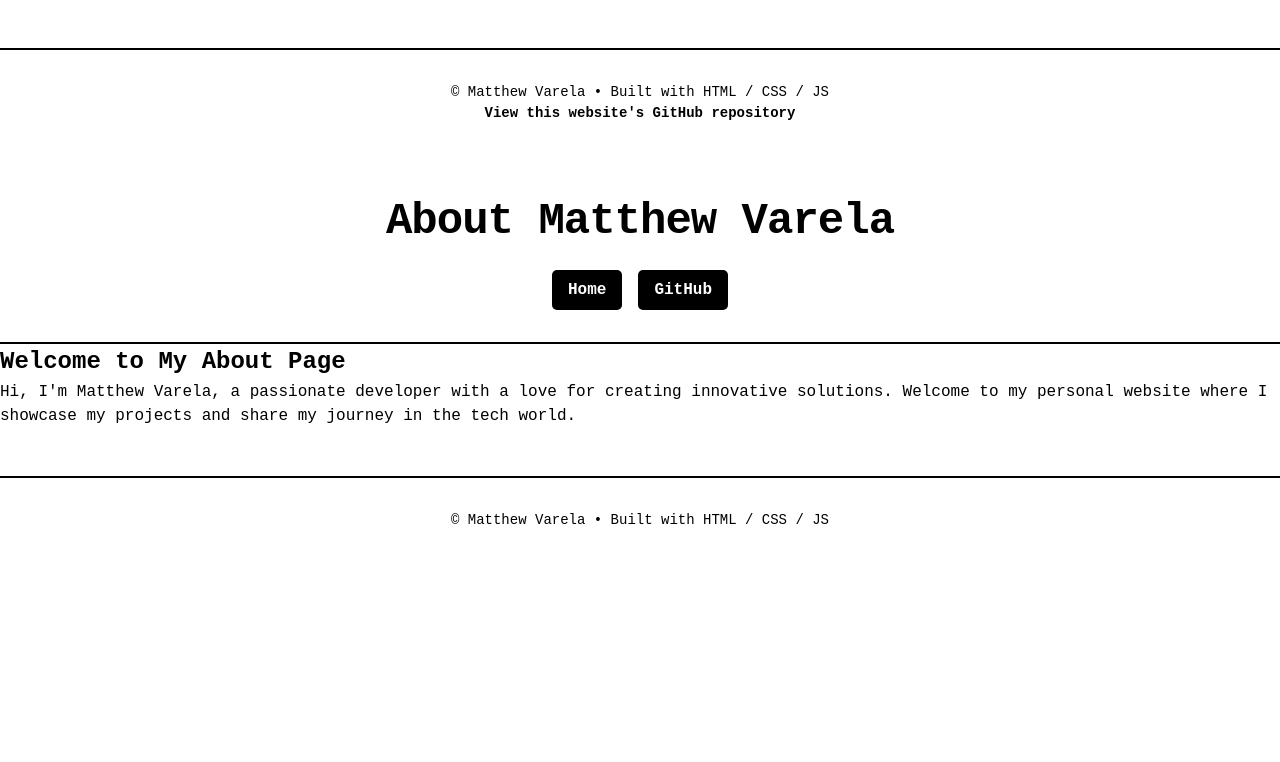
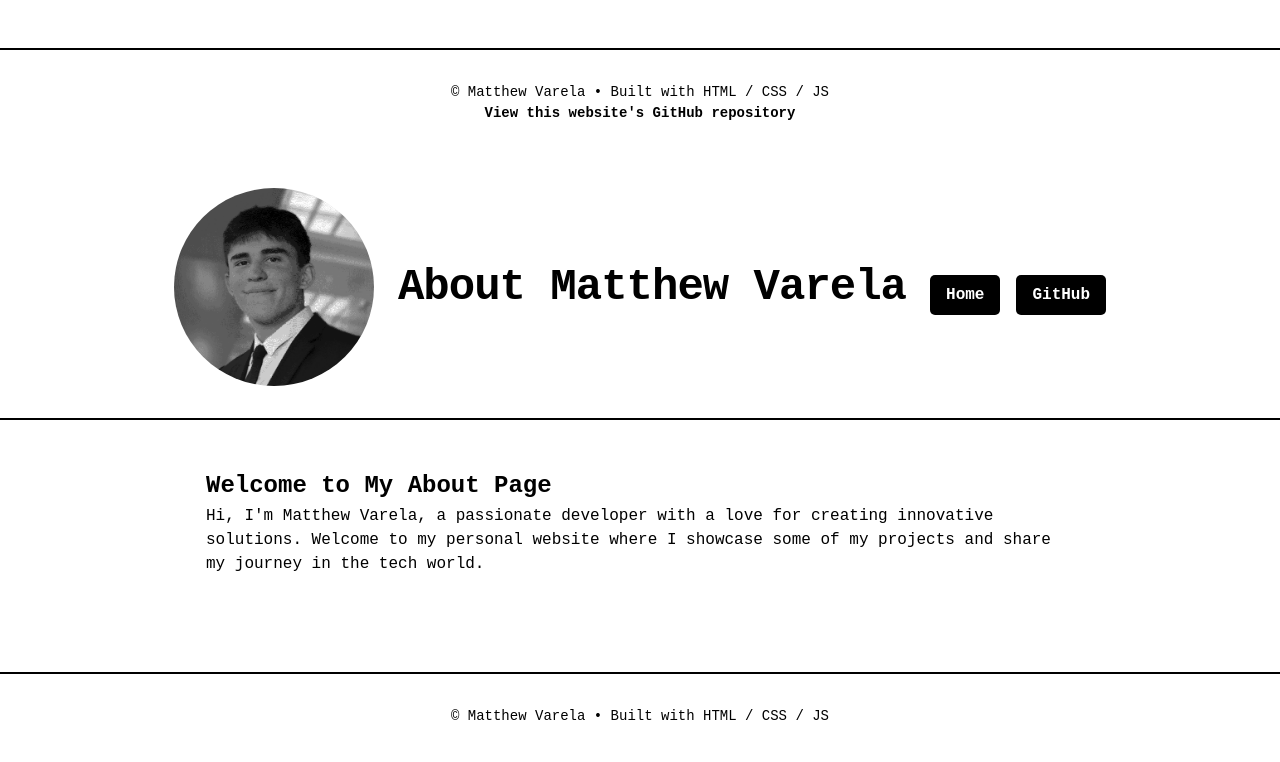
Before and after one commit to matthew-varela/personal-website, a website: page about.html in a window 1280 px wide. Drawn offline with Linux system fonts and the light colour scheme.

Commit message:
picture / about page

```diff
--- a/about.html
+++ b/about.html
@@ -28,7 +28,8 @@
     <script src="script.js"></script>
   </head>
   <body>
-    <header class="site-header">
+    <header class="site-header about-header">
+      <img src="picture_b&amp;w.png" alt="Matthew Varela headshot" class="headshot" />
       <h1 class="site-title">About Matthew Varela</h1>
       <nav>
         <a href="index.html">Home</a>
@@ -39,7 +40,7 @@
     <main id="about" class="about-content">
       <section>
         <h2>Welcome to My About Page</h2>
-        <p>Hi, I'm Matthew Varela, a passionate developer with a love for creating innovative solutions. Welcome to my personal website where I showcase my projects and share my journey in the tech world.</p>
+        <p>Hi, I'm Matthew Varela, a passionate developer with a love for creating innovative solutions. Welcome to my personal website where I showcase some of my projects and share my journey in the tech world.</p>
       </section>
     </main>
 
--- a/styles.css
+++ b/styles.css
@@ -150,3 +150,33 @@ nav a {
 nav a:hover {
   background-color: var(--accent);
 }
+
+.about-content {
+  max-width: 900px;
+  margin: 0 auto;
+  padding: var(--gap) 1rem;
+  display: flex;
+  align-items: center;
+  justify-content: center;
+}
+
+.headshot {
+  max-width: 200px;
+  width: 100%;
+  height: auto;
+  border-radius: 50%;
+  display: block;
+  margin-right: 1.5rem;
+  margin-bottom: 0;
+}
+
+.about-header {
+  display: flex;
+  align-items: center;
+  justify-content: center;
+  gap: 1.5rem;
+}
+
+.about-header .headshot {
+  margin: 0;
+}
```
Also changed, not shown: Matthew_Varela copy.jpg (added), picture_b&w.png (added).
